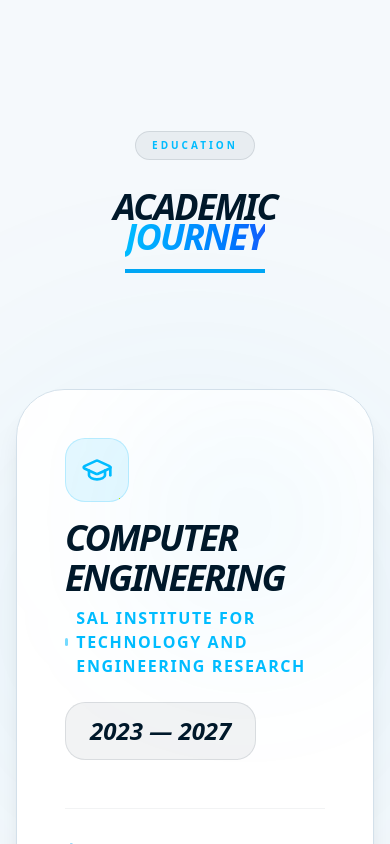
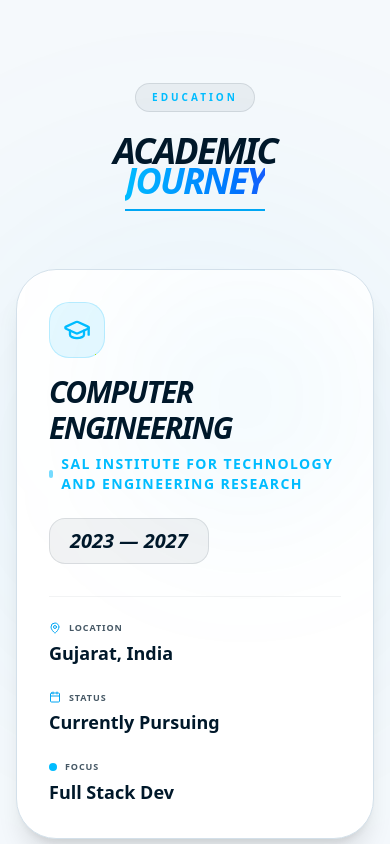
Before and after one commit to MakwBansari/Portfolio, a Next.js app: page / in a window 390 px wide. Shown: the part 4960-5804 px from the top of the page. Built offline with nearby package versions, Linux system fonts and the light colour scheme.

Commit message:
Optimize Academics section for viewport fit and fix navbar overlap

```diff
--- a/src/components/academics.tsx
+++ b/src/components/academics.tsx
@@ -6,29 +6,30 @@
 
 export function AcademicsSection() {
     return (
-        <section id="academics" className="py-32 bg-background relative overflow-hidden transition-colors duration-500">
+        <section id="academics" className="py-20 min-h-[90dvh] flex flex-col justify-center bg-background relative overflow-hidden transition-colors duration-500 scroll-mt-24">
             {/* Background elements */}
             <div className="absolute top-1/2 left-1/2 -translate-x-1/2 -translate-y-1/2 w-[500px] h-[500px] bg-sky-500/5 dark:bg-sky-500/10 blur-[120px] rounded-full pointer-events-none" />
 
             <div className="container mx-auto px-4 relative z-10">
                 {/* Section Header */}
-                <div className="flex flex-col items-center mb-24 text-center">
+                <div className="flex flex-col items-center mb-12 text-center">
                     <motion.div
                         initial={{ opacity: 0, y: 20 }}
                         whileInView={{ opacity: 1, y: 0 }}
-                        viewport={{ once: true }}
-                        className="inline-block px-4 py-1.5 mb-8 rounded-full bg-foreground/5 dark:bg-white/5 border border-foreground/10 dark:border-white/10 text-[10px] font-black uppercase tracking-[0.3em] text-sky-400"
+                        viewport={{ once: true, amount: 0.2 }}
+                        transition={{ duration: 0.5 }}
+                        className="inline-block px-4 py-1.5 mb-6 rounded-full bg-foreground/5 dark:bg-white/5 border border-foreground/10 dark:border-white/10 text-[10px] font-black uppercase tracking-[0.3em] text-sky-400"
                     >
                         Education
                     </motion.div>
                     <motion.h2
                         initial={{ opacity: 0, y: 20 }}
                         whileInView={{ opacity: 1, y: 0 }}
-                        viewport={{ once: true }}
-                        transition={{ duration: 0.8 }}
-                        className="text-4xl md:text-6xl font-black mb-10 tracking-[-0.05em] text-foreground dark:text-white uppercase italic leading-[0.85]"
+                        viewport={{ once: true, amount: 0.2 }}
+                        transition={{ duration: 0.6, type: "spring", stiffness: 100 }}
+                        className="text-4xl md:text-5xl font-black mb-6 tracking-[-0.05em] text-foreground dark:text-white uppercase italic leading-[0.85]"
                     >
-                        Academic<br /><span className="text-transparent border-b-4 border-sky-500 pb-2 bg-clip-text bg-gradient-to-r from-sky-400 to-blue-600">Journey</span>
+                        Academic<br /><span className="text-transparent border-b-2 border-sky-500 pb-1 bg-clip-text bg-gradient-to-r from-sky-400 to-blue-600">Journey</span>
                     </motion.h2>
                 </div>
 
@@ -36,54 +37,54 @@
                     <motion.div
                         initial={{ opacity: 0, scale: 0.9, y: 40 }}
                         whileInView={{ opacity: 1, scale: 1, y: 0 }}
-                        viewport={{ once: true }}
-                        transition={{ duration: 0.8, type: "spring", bounce: 0.4 }}
-                        whileHover={{ y: -10 }}
-                        className="group relative p-12 rounded-[3rem] bg-card dark:bg-white/[0.02] border border-border dark:border-white/10 backdrop-blur-3xl overflow-hidden shadow-xl"
+                        viewport={{ once: true, amount: 0.2 }}
+                        transition={{ duration: 0.8, type: "spring", stiffness: 80, damping: 15 }}
+                        whileHover={{ y: -5 }}
+                        className="group relative p-8 md:p-12 rounded-[2.5rem] bg-card dark:bg-white/[0.02] border border-border dark:border-white/10 backdrop-blur-3xl overflow-hidden shadow-xl"
                     >
                         {/* Decorative circle */}
                         <div className="absolute top-0 right-0 w-64 h-64 bg-sky-500/5 blur-[80px] rounded-full group-hover:bg-sky-500/10 transition-colors duration-700" />
 
-                        <div className="relative z-10 space-y-12">
+                        <div className="relative z-10 space-y-8">
                             <div className="flex flex-col md:flex-row justify-between items-start md:items-center gap-6">
                                 <div className="space-y-4 flex-1">
-                                    <div className="w-16 h-16 rounded-2xl bg-sky-400/10 dark:bg-sky-500/10 border border-sky-400/20 dark:border-sky-500/20 flex items-center justify-center group-hover:rotate-6 transition-transform">
-                                        <GraduationCap className="w-8 h-8 text-sky-400" />
+                                    <div className="w-14 h-14 rounded-2xl bg-sky-400/10 dark:bg-sky-500/10 border border-sky-400/20 dark:border-sky-500/20 flex items-center justify-center group-hover:rotate-6 transition-transform">
+                                        <GraduationCap className="w-7 h-7 text-sky-400" />
                                     </div>
                                     <div>
-                                        <h3 className="text-4xl md:text-5xl font-black text-foreground dark:text-white uppercase italic tracking-tighter shadow-sky-500/5">Computer Engineering</h3>
-                                        <p className="text-sky-400 font-bold tracking-widest uppercase flex items-center gap-2 mt-2">
+                                        <h3 className="text-3xl md:text-4xl font-black text-foreground dark:text-white uppercase italic tracking-tighter shadow-sky-500/5">Computer Engineering</h3>
+                                        <p className="text-sky-400 text-sm font-bold tracking-widest uppercase flex items-center gap-2 mt-2">
                                             <span className="w-2 h-2 rounded-full bg-sky-400 animate-pulse" />
                                             Sal Institute for Technology and Engineering Research
                                         </p>
                                     </div>
                                 </div>
-                                <div className="flex-shrink-0 px-6 py-3 rounded-2xl bg-foreground/5 dark:bg-white/5 border border-foreground/10 dark:border-white/10">
-                                    <span className="text-2xl font-black text-foreground dark:text-white italic whitespace-nowrap">2023 — 2027</span>
+                                <div className="flex-shrink-0 px-5 py-2 rounded-xl bg-foreground/5 dark:bg-white/5 border border-foreground/10 dark:border-white/10">
+                                    <span className="text-xl font-black text-foreground dark:text-white italic whitespace-nowrap">2023 — 2027</span>
                                 </div>
                             </div>
 
-                            <div className="grid grid-cols-1 md:grid-cols-3 gap-8 pt-8 border-t border-foreground/5 dark:border-white/5">
-                                <div className="space-y-2">
+                            <div className="grid grid-cols-1 md:grid-cols-3 gap-6 pt-6 border-t border-foreground/5 dark:border-white/5">
+                                <div className="space-y-1">
                                     <div className="flex items-center gap-2 text-muted-foreground">
                                         <MapPin className="w-3 h-3 text-sky-500" />
-                                        <p className="text-[10px] font-black uppercase tracking-widest">Location</p>
+                                        <p className="text-[9px] font-black uppercase tracking-widest">Location</p>
                                     </div>
-                                    <p className="text-xl font-bold text-foreground dark:text-white">Gujarat, India</p>
+                                    <p className="text-lg font-bold text-foreground dark:text-white">Gujarat, India</p>
                                 </div>
-                                <div className="space-y-2">
+                                <div className="space-y-1">
                                     <div className="flex items-center gap-2 text-muted-foreground">
                                         <Calendar className="w-3 h-3 text-sky-500" />
-                                        <p className="text-[10px] font-black uppercase tracking-widest">Status</p>
+                                        <p className="text-[9px] font-black uppercase tracking-widest">Status</p>
                                     </div>
-                                    <p className="text-xl font-bold text-foreground dark:text-white">Currently Pursuing</p>
+                                    <p className="text-lg font-bold text-foreground dark:text-white">Currently Pursuing</p>
                                 </div>
-                                <div className="space-y-2">
+                                <div className="space-y-1">
                                     <div className="flex items-center gap-2 text-muted-foreground">
                                         <div className="w-2 h-2 rounded-full bg-sky-400" />
-                                        <p className="text-[10px] font-black uppercase tracking-widest">Focus</p>
+                                        <p className="text-[9px] font-black uppercase tracking-widest">Focus</p>
                                     </div>
-                                    <p className="text-xl font-bold text-foreground dark:text-white">Full Stack Dev</p>
+                                    <p className="text-lg font-bold text-foreground dark:text-white">Full Stack Dev</p>
                                 </div>
                             </div>
                         </div>
```
